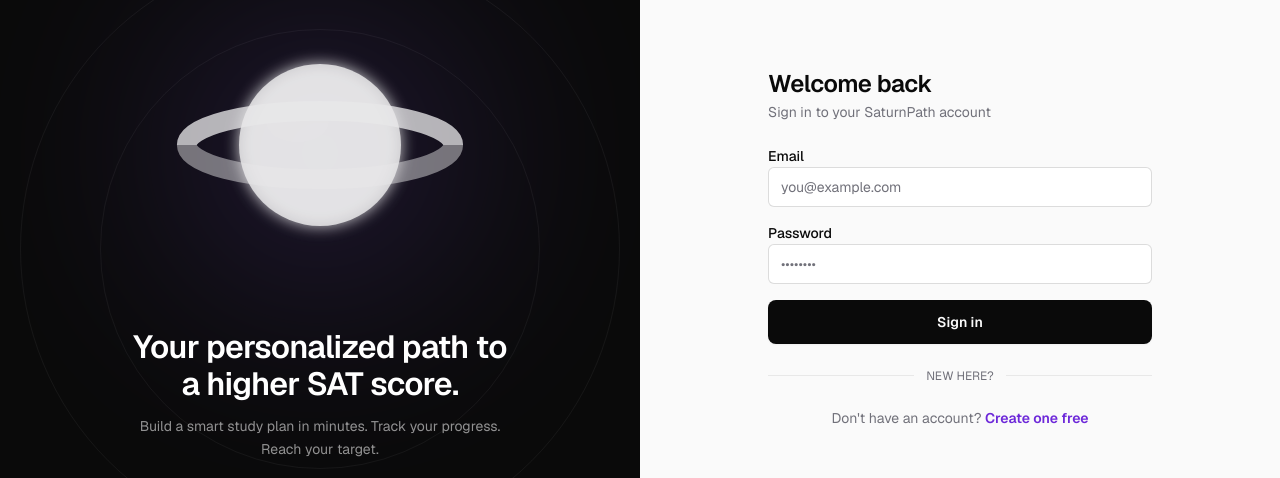
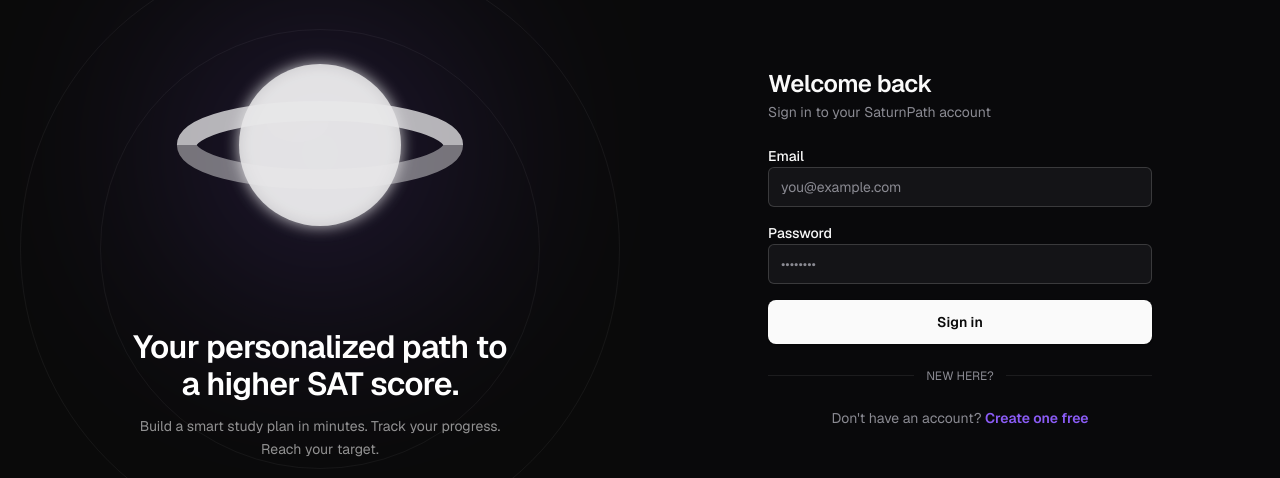
Before and after one commit to Pekooil/sat-prep-website, a Next.js app: page /login in a window 1280 px wide. Shown: the part 151-629 px from the top of the page. Built offline with nearby package versions, Linux system fonts and the light colour scheme; no server answers.

Commit message:
change to dark mode

```diff
--- a/app/layout.tsx
+++ b/app/layout.tsx
@@ -85,14 +85,14 @@
     <html
       lang="en"
       suppressHydrationWarning
-      className={`${geistSans.variable} ${geistMono.variable}`}
+      className={`dark ${geistSans.variable} ${geistMono.variable}`}
     >
       <body className="min-h-screen antialiased">
         <Script
           id="theme-script"
           strategy="beforeInteractive"
           dangerouslySetInnerHTML={{
-            __html: `try{var t=localStorage.getItem('theme');if(t==='dark'||(!t&&window.matchMedia('(prefers-color-scheme: dark)').matches)){document.documentElement.classList.add('dark')}}catch(e){}`,
+            __html: `try{var t=localStorage.getItem('theme');if(t!=='light'){document.documentElement.classList.add('dark')}}catch(e){}`,
           }}
         />
         <ThemeProvider>
--- a/components/layout/theme-provider.tsx
+++ b/components/layout/theme-provider.tsx
@@ -17,8 +17,8 @@
 })
 
 export function ThemeProvider({ children }: { children: React.ReactNode }) {
-  const [theme, setThemeState] = React.useState<Theme>('light')
-  const [resolvedTheme, setResolvedTheme] = React.useState<'light' | 'dark'>('light')
+  const [theme, setThemeState] = React.useState<Theme>('dark')
+  const [resolvedTheme, setResolvedTheme] = React.useState<'light' | 'dark'>('dark')
 
   React.useEffect(() => {
     const stored = localStorage.getItem('theme') as Theme | null
```
